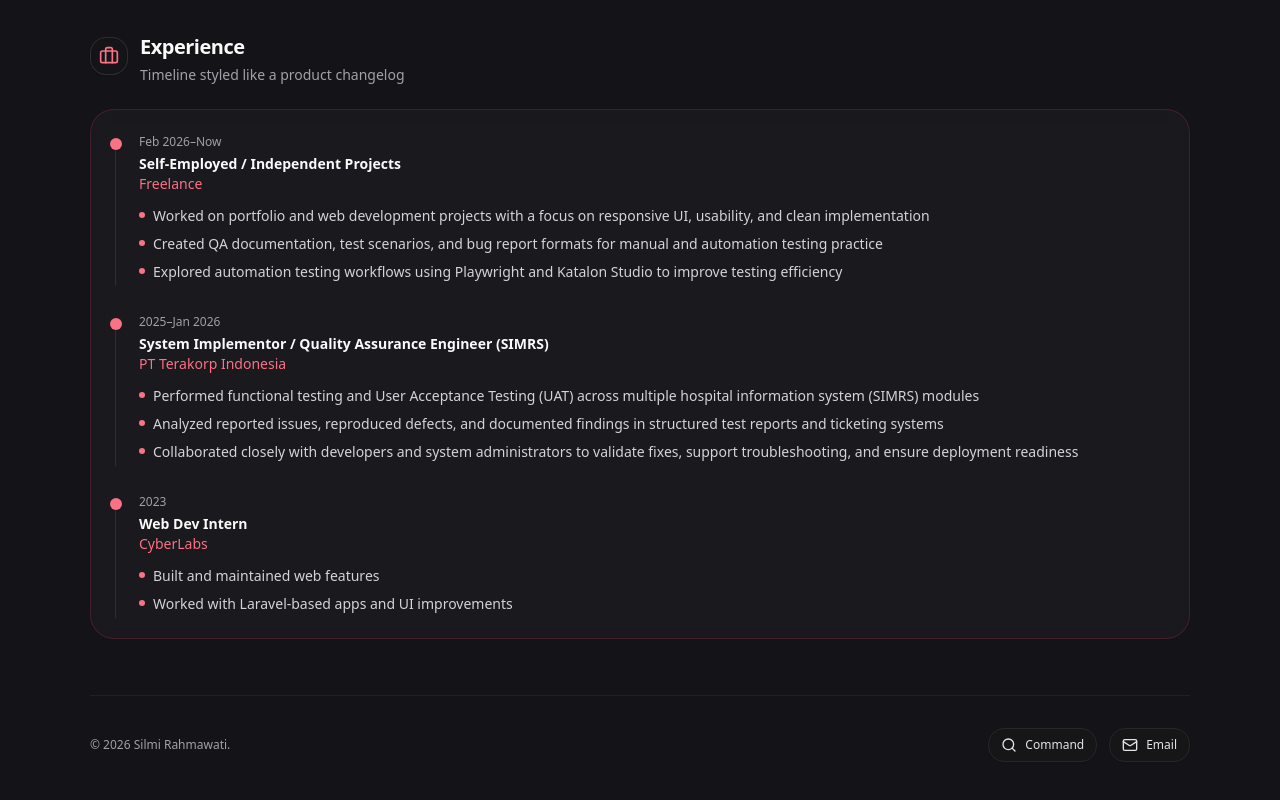
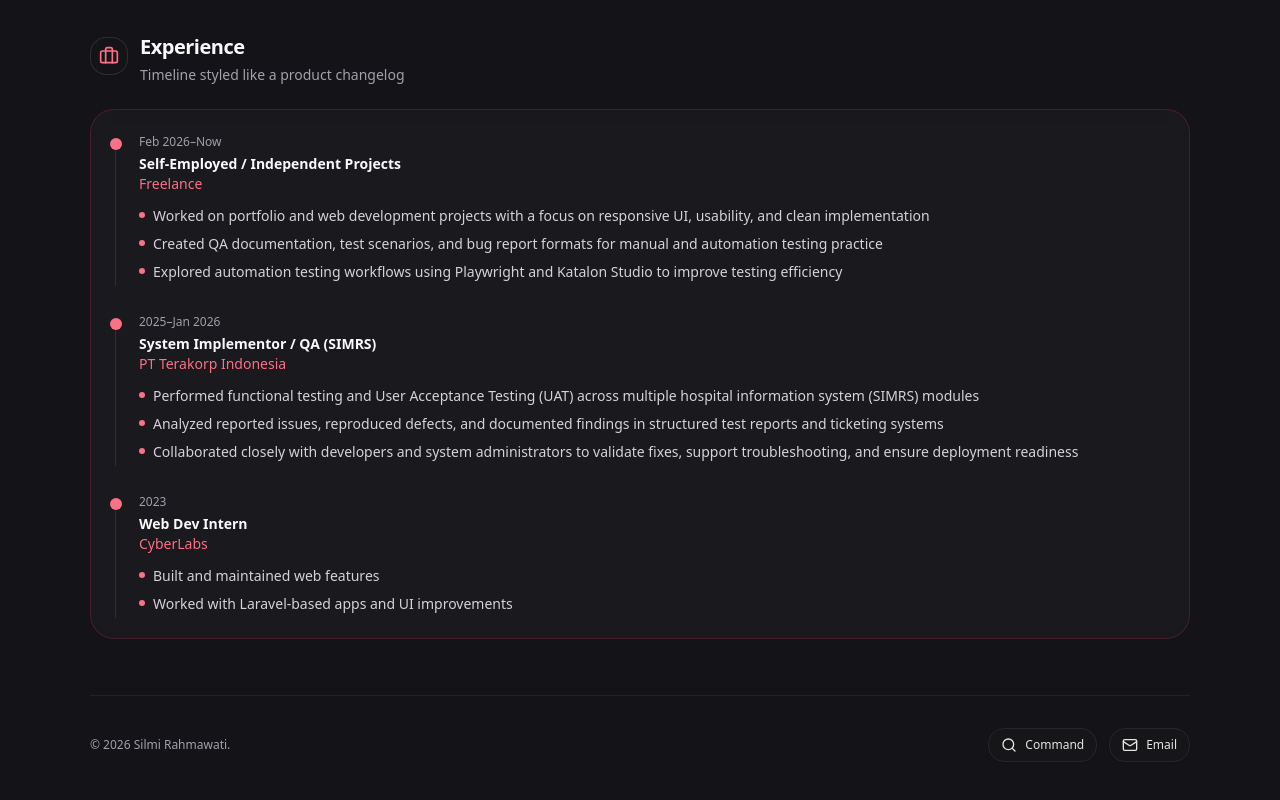
Before and after one commit to silmirahmawati/silmi-portfolio, a React (Vite) app: page / in a window 1280 px wide. Shown: the part 2475-3275 px from the top of the page. Built offline with nearby package versions, Linux system fonts and the light colour scheme.

Commit message:
Update portfolio profile and experience

```diff
--- a/src/App.jsx
+++ b/src/App.jsx
@@ -185,7 +185,7 @@ const experience = [
   },
   {
     time: "2025–Jan 2026",
-    title: "System Implementor / Quality Assurance Engineer (SIMRS)",
+    title: "System Implementor / QA (SIMRS)",
     org: "PT Terakorp Indonesia",
     points: [
       "Performed functional testing and User Acceptance Testing (UAT) across multiple hospital information system (SIMRS) modules",
```
